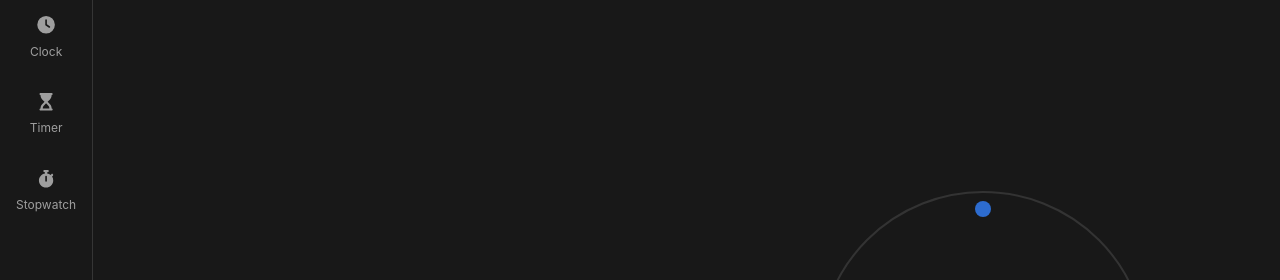
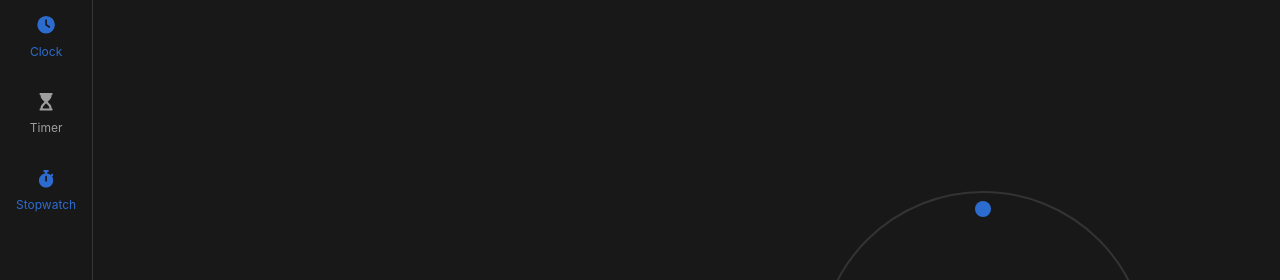
Before and after one commit to Klrfl/TellTime, a Vue app: page /stopwatch in a window 1280 px wide. Shown: the top 280 px of the page. Built offline with nearby package versions, Linux system fonts and the light colour scheme.

Commit message:
move css variable

```diff
--- a/src/styles.css
+++ b/src/styles.css
@@ -29,6 +29,7 @@
   --vt-c-text-dark-2: rgba(235, 235, 235, 0.64);
 
   --shadow: 5px 5px 15px;
+  --navlink-active: var(--accent);
 }
 
 /* semantic color variables for this project */
@@ -42,9 +43,6 @@
 
   --color-heading: var(--vt-c-text-light-1);
   --color-text: var(--vt-c-text-light-1);
-
-  /* navbar */
-  --navlink-active: var(--accent);
 
   /* clock */
   --clock-bg: var(--color-background-soft);
@@ -154,6 +152,7 @@
 @media screen and (min-width: 50em) {
   .btn-container {
     background: transparent;
+    width: auto;
     position: relative;
     bottom: unset;
   }
```
